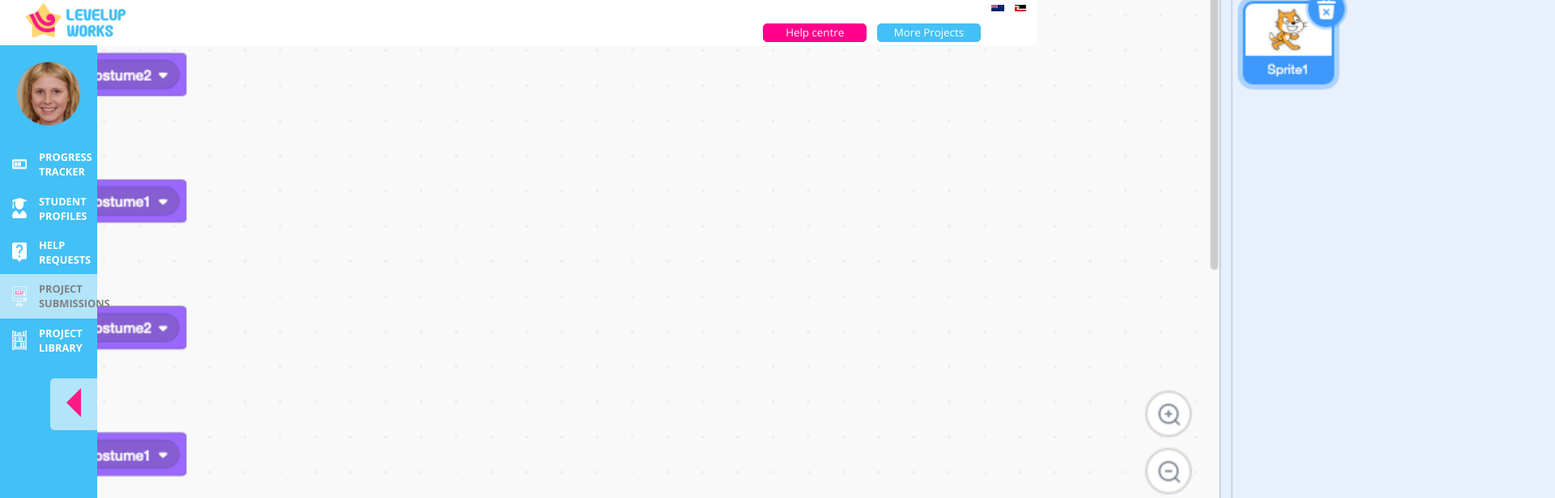
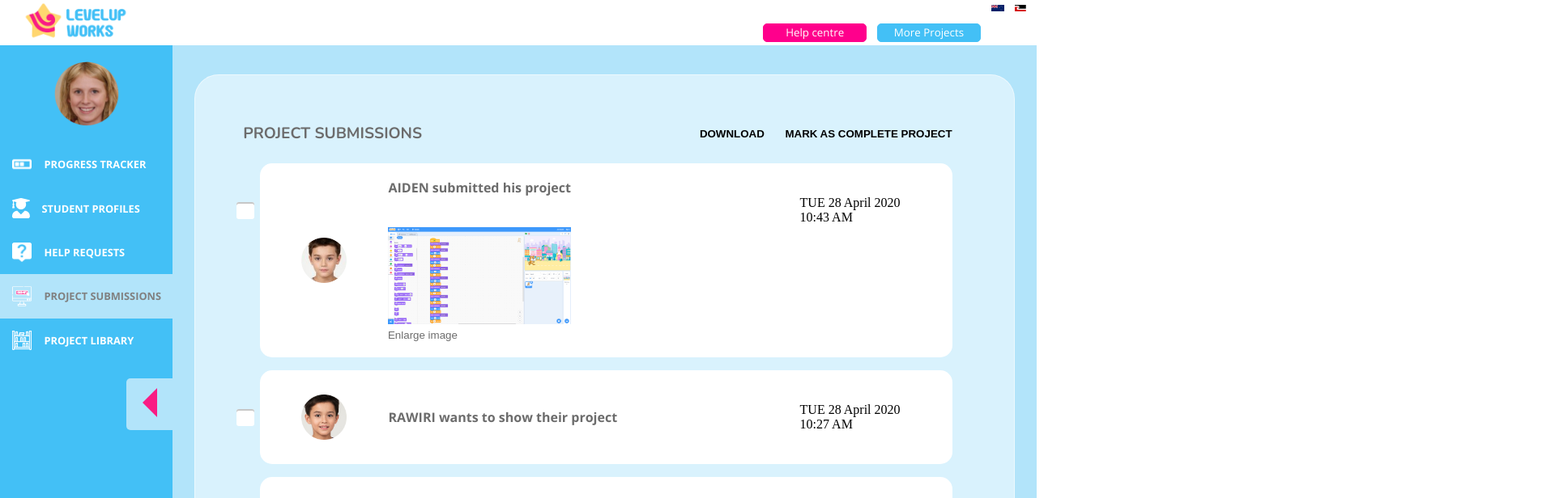
Before and after one commit to cyy963/education-portal-frontend, a React (Vite) app: page /teacher-dashboard/project-submissions in a window 1280 px wide. Shown: the top 616 px of the page at 81% size, 1920 px wide, since content can reach past the window. Built offline with nearby package versions, Linux system fonts and the light colour scheme; the HTML template or start-up script is replaced by a standard one.

Commit message:
Styled the checkboxes and made preperations for functionality

```diff
--- a/src/pages/TeacherDashboard/components/ProjectSubmissions/ProjectSubmissions.jsx
+++ b/src/pages/TeacherDashboard/components/ProjectSubmissions/ProjectSubmissions.jsx
@@ -7,7 +7,6 @@ import SubmittedProjects from "./components/SubmittedProjects";
 
 export default function ProjectSubmissions() {
   return (
-    <div className={styles.main}>
     <div className={styles.content}>
       {/* container for scrollbar content */}
       <div className={styles.forScroll}>
@@ -21,6 +20,5 @@ export default function ProjectSubmissions() {
         <SubmittedProjects />
       </div>
     </div>
-    </div>
   );
 }
--- a/src/pages/TeacherDashboard/components/ProjectSubmissions/ProjectSubmissions.module.css
+++ b/src/pages/TeacherDashboard/components/ProjectSubmissions/ProjectSubmissions.module.css
@@ -1,14 +1,10 @@
 /* css for project submissions */
-<<<<<<< HEAD
 .title,
 .btnTitle,
 .textSubmit,
 .titleName {
-=======
-/* * {
->>>>>>> main
   color: #6c6c6c;
-} */
+}
 
 .title,
 .textSubmits {
@@ -18,15 +14,6 @@
 
 .btnTitle {
   font-size: 0.8em;
-}
-
-.main {
-  display: flex;
-  justify-content: center;
-  align-items: center;
-  background-color: #b2e4fa;
-  height: 90vh;
-  width: 100%;
 }
 
 .content {
@@ -82,44 +69,39 @@
   align-items: center;
 }
 
-/* .checkbox {
-  visibility: hidden;
+.checkbox {
+  margin-top: 6vh;
 }
 
-.trueCheckbox {
-  position: relative;
-  display: block;
+.checkbox > input[type="checkbox"] {
+  /* removing default appearance */
+  -webkit-appearance: none;
+  appearance: none;
+  /* creating a custom design */
+  width: 1.6em;
+  height: 1.6em;
+  border-radius: 0.15em;
+  margin-right: 0.5em;
+  border-radius: 3px;
+  background-color: white;
+  box-shadow: 0 2px #c7c7c7 inset;
+  outline: none;
   cursor: pointer;
-  margin-top: 4vh;
 }
 
-.trueCheckbox::before {
-  content: "";
+.checkbox > input:checked {
+  background-color: #43c0f6;
   position: relative;
-  display: block;
-  height: 1em;
-  width: 1em;
-  background-color: #50cdbe;
-  border-radius: 3px;
 }
 
-.trueCheckbox:hover::before {
-  background-color: #1ae6e6;
+.checkbox > input:checked::before {
+  content: "";
+  font-size: 1.5em;
+  color: #fff;
+  position: absolute;
+  right: 1px;
+  top: -5px;
 }
-
-.trueCheckbox::after {
-  content: "";
-  position: relative;
-  width: 0.5em;
-  height: 0.5em;
-  opacity: 0;
-  border: solid #333;
-  border-width: 0 3px 3px 0;
-}
-
-.checkbox:checked + .trueCheckbox::after {
-  opacity: 1;
-} */
 
 .profileImg {
   height: 7vh;
--- /dev/null
+++ b/src/pages/TeacherDashboard/components/ProjectSubmissions/components/Checkbox.jsx
@@ -0,0 +1,19 @@
+// Import styles
+import styles from "../ProjectSubmissions.module.css";
+
+export default function Checkbox({ checked, setChecked, index }) {
+  return (
+    <div className={styles.checkbox}>
+      <input
+        type="checkbox"
+        checked={checked[index]}
+        onChange={() => {
+          const newChecked = checked.map((item, i) => {
+            return i === index ? !item : item;
+          });
+          setChecked(newChecked);
+        }}
+      />
+    </div>
+  );
+}
--- a/src/pages/TeacherDashboard/components/ProjectSubmissions/components/SubmittedProjects.jsx
+++ b/src/pages/TeacherDashboard/components/ProjectSubmissions/components/SubmittedProjects.jsx
@@ -1,9 +1,12 @@
-import { useState } from "react";
+import { useEffect, useState } from "react";
 // import projectImg from "../../../../assets/StudentDashboard/makeProject-screenshot.png";
 import projectImg from "../../../../../assets/StudentDashboard/makeProject-screenshot.png";
 
 // Import css
 import styles from "../ProjectSubmissions.module.css";
+
+// Import component
+import Checkbox from "./Checkbox";
 
 export default function SubmittedProjects() {
   const testProject = [
@@ -41,21 +44,15 @@ export default function SubmittedProjects() {
   ];
 
   const [projects, setProjects] = useState([...testProject]);
+  const [checked, setChecked] = useState([false, false, false, false, false]);
 
   return (
     <div>
       {projects.map((item, index) => {
         return (
           <div className={styles.submitedProject} key={index}>
-            <div>
-              <input
-                type="checkbox"
-                className={styles.checkbox}
-                id={`${item.name}Project`}
-                checked="checked"
-              />
-              <span className={styles.trueCheckbox}></span>
-            </div>
+            <Checkbox checked={checked} setChecked={setChecked} index={index} />
+
             <div className={styles.checkboxDiv}>
               <div className={styles.projectFlex}>
                 {item.profilePic && (
```
Lines whose indentation alone changed are shown as unchanged.
